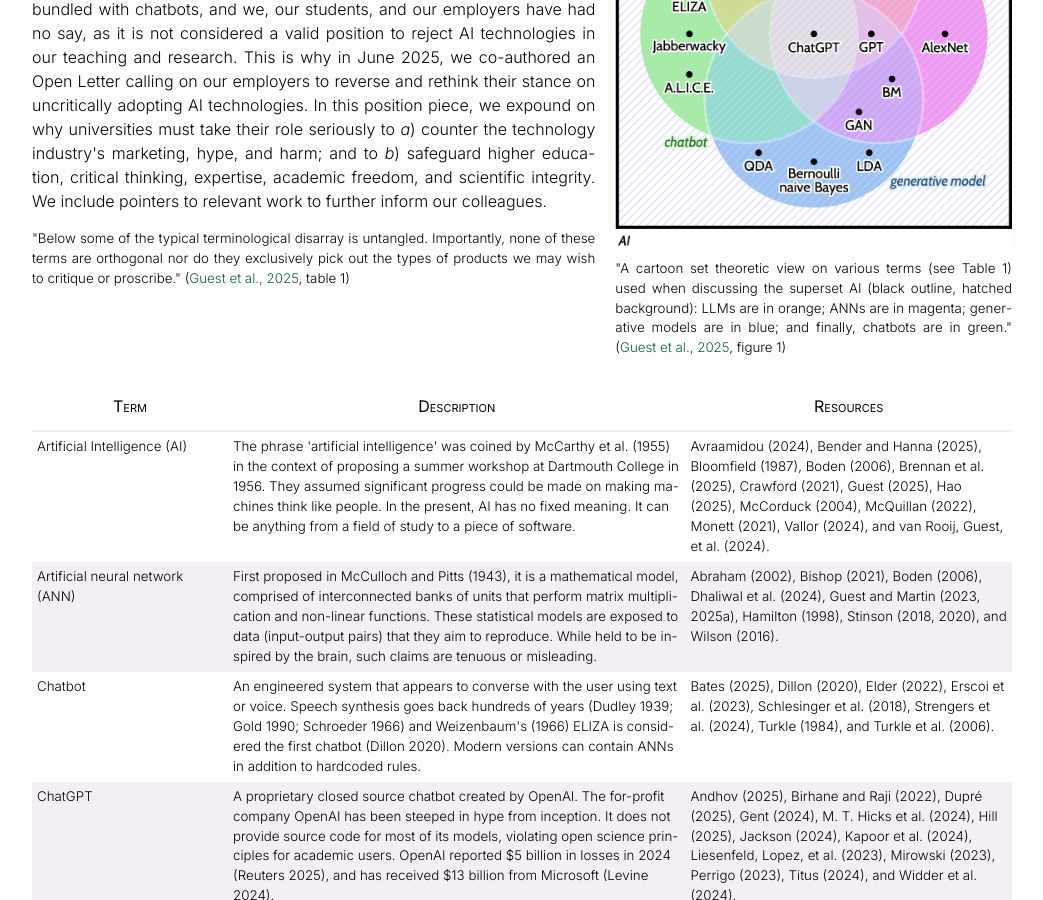
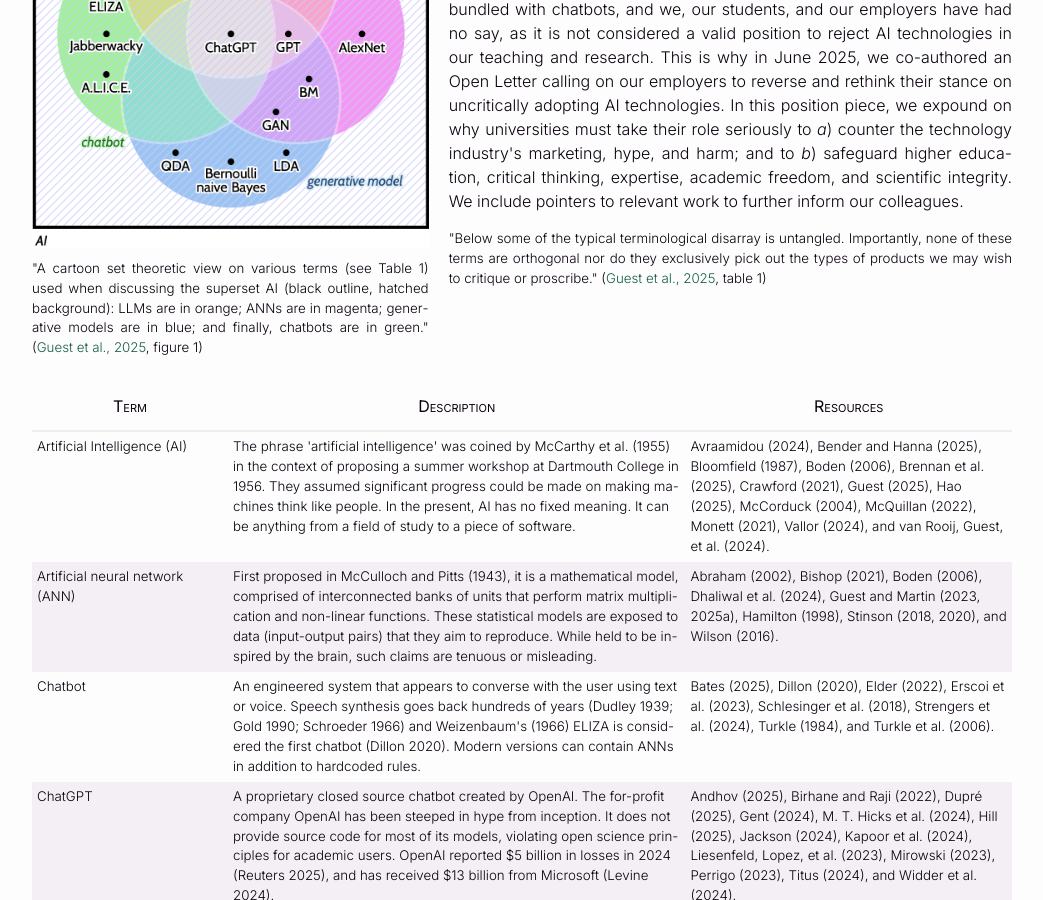
Before and after one commit to oliviaguest/oliviaguest.github.io, a Jekyll site: the page built from CAIL.html, in a window 1280 px wide and 900 px high, scrolled down 2519 px. Shown: the whole window, without its empty margins (118-1161 px from the left). Built offline with Jekyll 4.4.1, drawn with Linux system fonts in a browser that asks for light colours; nearby versions of some CDN libraries; some web fonts are replaced; library files that are not in the unit come from our copies; a style sheet for code colours, icons or effects is not loaded.

Commit message:
swap cols for readability

```diff
--- a/CAIL.html
+++ b/CAIL.html
@@ -97,16 +97,6 @@
 </div>
 
 <div class="row">
-        <div class="col-12 col-7-md col-7-lg">
-            <p><span class="abstract-label">Abstract:</span>
-                Under the banner of progress, products have been uncritically adopted or even imposed on users — in past centuries with tobacco and combustion engines, and in the 21st with social media. For these collective blunders, we now regret our involvement or apathy as scientists, and society struggles to put the genie back in the bottle. Currently, we are similarly entangled with artificial intelligence (AI) technology. For example, software updates are rolled out seamlessly and non-consensually, Microsoft Office is bundled with chatbots, and we, our students, and our employers have had no say, as it is not considered a valid position to reject AI technologies in our teaching and research. This is why in June 2025, we co-authored an Open Letter calling on our employers to reverse and rethink their stance on uncritically adopting AI technologies. In this position piece, we expound on why universities must take their role seriously to <i>a</i>) counter the technology industry's marketing, hype, and harm; and to <i>b</i>) safeguard higher education, critical thinking, expertise, academic freedom, and scientific integrity. We include pointers to relevant work to further inform our colleagues.
-                </p>
-
-                <div class="extract is-center"><p>"Below some of the typical terminological disarray is untangled. Importantly, none of these terms
-are orthogonal nor do they exclusively pick out the types of products we may wish to critique or proscribe." (<a href="https://doi.org/10.5281/zenodo.17065099">Guest et al., 2025</a>, table 1)</p></div>
-
-
-        </div>
 
         <div class="col-12 col-5-md col-5-lg">
 
@@ -119,6 +109,19 @@
 
 
         </div>
+
+        <div class="col-12 col-7-md col-7-lg">
+            <p><span class="abstract-label">Abstract:</span>
+                Under the banner of progress, products have been uncritically adopted or even imposed on users — in past centuries with tobacco and combustion engines, and in the 21st with social media. For these collective blunders, we now regret our involvement or apathy as scientists, and society struggles to put the genie back in the bottle. Currently, we are similarly entangled with artificial intelligence (AI) technology. For example, software updates are rolled out seamlessly and non-consensually, Microsoft Office is bundled with chatbots, and we, our students, and our employers have had no say, as it is not considered a valid position to reject AI technologies in our teaching and research. This is why in June 2025, we co-authored an Open Letter calling on our employers to reverse and rethink their stance on uncritically adopting AI technologies. In this position piece, we expound on why universities must take their role seriously to <i>a</i>) counter the technology industry's marketing, hype, and harm; and to <i>b</i>) safeguard higher education, critical thinking, expertise, academic freedom, and scientific integrity. We include pointers to relevant work to further inform our colleagues.
+                </p>
+
+                <div class="extract is-center"><p>"Below some of the typical terminological disarray is untangled. Importantly, none of these terms
+are orthogonal nor do they exclusively pick out the types of products we may wish to critique or proscribe." (<a href="https://doi.org/10.5281/zenodo.17065099">Guest et al., 2025</a>, table 1)</p></div>
+
+
+        </div>
+
+
     <div class="col-12">
 
 <table class="table table-bordered table-hover table-condensed">
```
